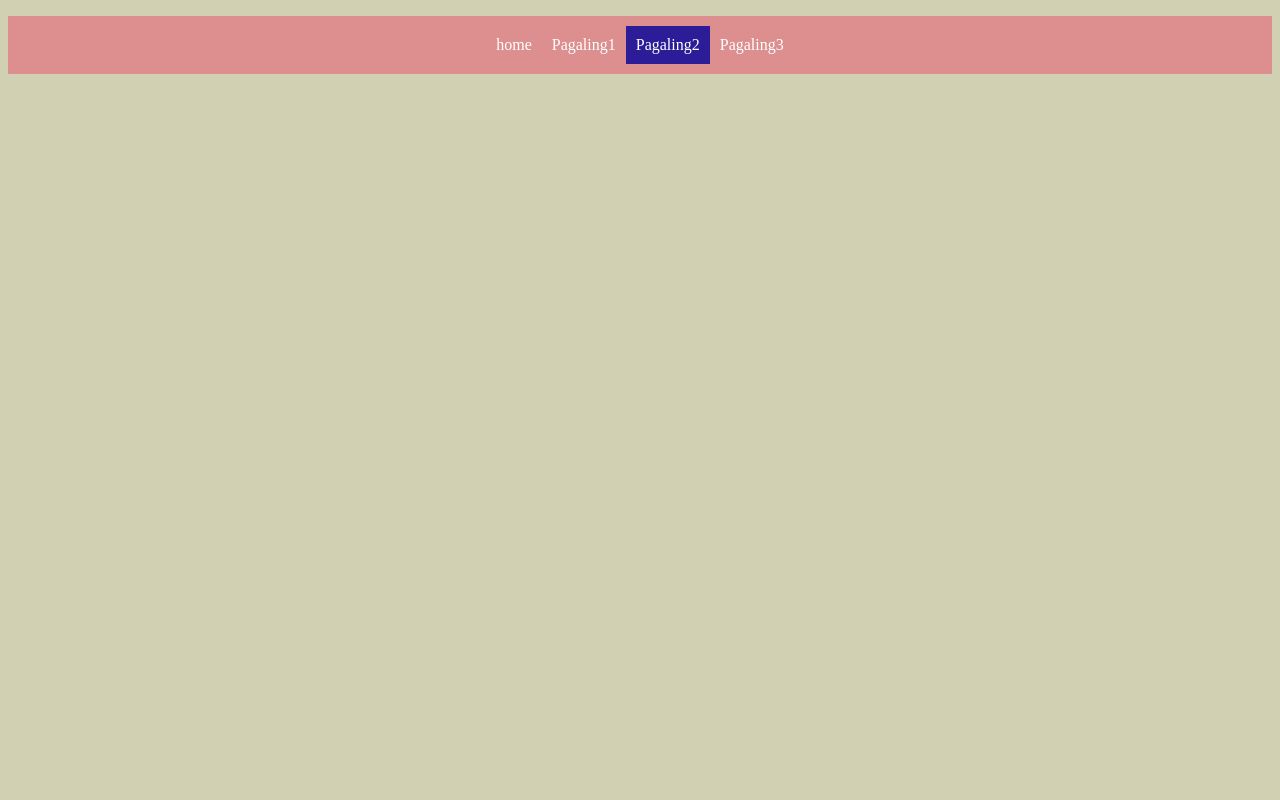
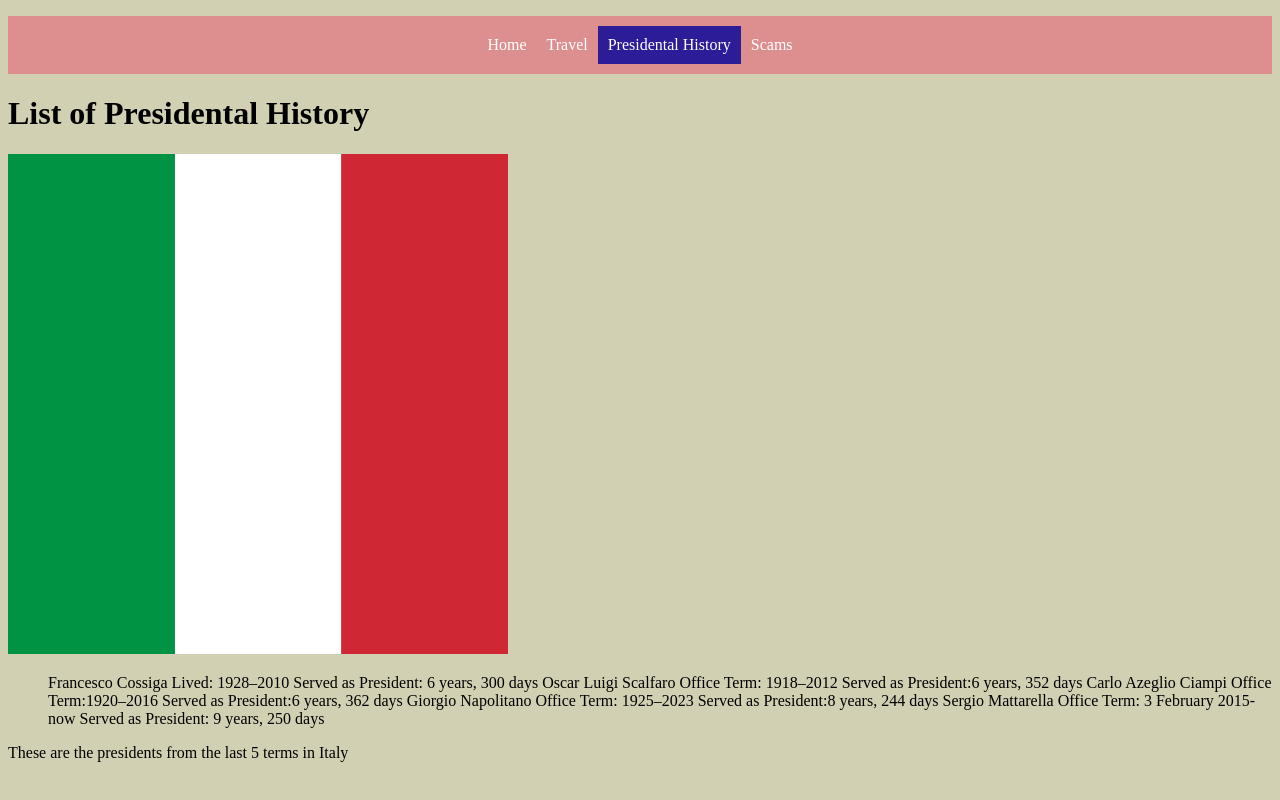
Before and after one commit to jd17518/CountryWebsite, a plain HTML site: page page2.html in a window 1280 px wide. Drawn offline with Linux system fonts and the light colour scheme.

Commit message:
Content update
I have finished almost all the content and some of the styling

```diff
--- a/page2.html
+++ b/page2.html
@@ -3,27 +3,65 @@
 <head>
     <meta charset="UTF-8">
     <meta name="viewport" content="width=device-width, initial-scale=1.0">
-    <title>page 2</title>
+    <title>Presidential History</title>
     <link rel="stylesheet" href="styles.css">
 </head>
 <body>
     <nav>
         <ul>
             <li>
-                <a href="index.html">home</a>
+                <a href="index.html">Home</a>
             </li>
             <li>
-                <a href="page1.html">Pagaling1</a>
+                <a href="page1.html">Travel</a>
             </li>
             <li id="active">
-                <a href="page2.html">Pagaling2</a>
+                <a href="page2.html">Presidental History</a>
             </li>
-
             <li>
-                <a href="page3.html">Pagaling3</a>
+                <a href="page3.html">Scams</a>
             </li>
         </ul>
 
         </nav>
+
+        <main>
+            <h1>
+                List of Presidental History
+            </h1>
+            <img src="images/FlagofItaly.png" alt="Flag of Italy">
+            <div><ul>
+                Francesco Cossiga Lived: 1928–2010
+                Served as President: 6 years, 300 days
+
+                 Oscar Luigi Scalfaro
+                Office Term: 1918–2012
+                Served as President:6 years, 352 days
+
+                 Carlo Azeglio Ciampi
+                Office Term:1920–2016
+                Served as President:6 years, 362 days
+
+                 Giorgio Napolitano
+                Office Term: 1925–2023
+                Served as President:8 years, 244 days
+
+                 Sergio Mattarella
+                Office Term: 3 February 2015-now
+                Served as President: 9 years, 250 days
+
+            </ul>
+            </div>
+            <p>
+                These are the presidents from the last 5 terms in Italy
+            </p>
+
+
+
+
+
+        </main>
+
+
 </body>
 </html>
--- a/styles.css
+++ b/styles.css
@@ -54,3 +54,17 @@ p {
 }
 footer {text-align: center;
 }
+img {
+    height: 500px;
+    width: 500px;
+    align-items: center;
+    display: inline-block;
+}
+.imageblok{
+    height: 250px;
+    width: 250px;
+    display: flex;
+}
+footer {
+    background-color: aqua;
+}
```
Also changed, not shown: index.html (+20 -25 lines), page1.html (+15 -8 lines), page3.html (+19 -6 lines), images/FlagofItaly.png (added), images/Icon_scam11.gif (added), images/collage.jpg (added).
